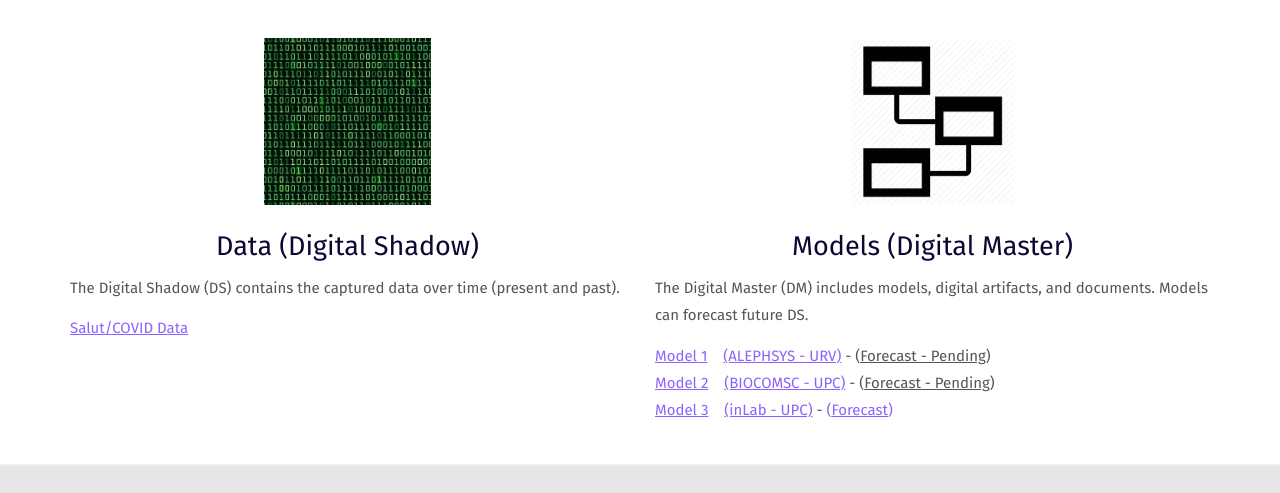
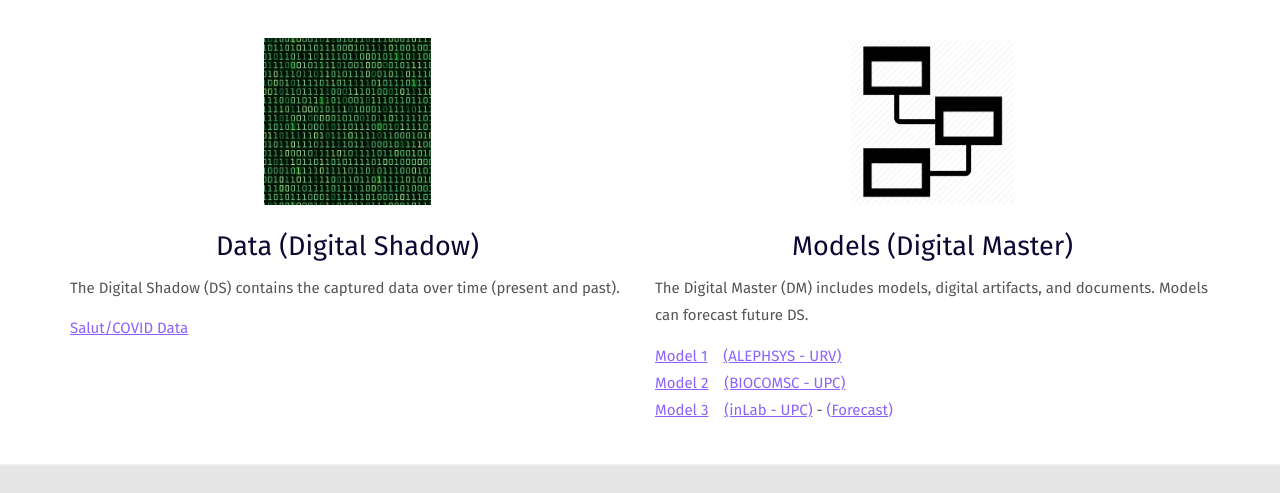
Before and after one commit to gtdigitaltwin/pandemia, a plain HTML site: page index.html in a window 1280 px wide. Shown: the part 264-757 px from the top of the page. Drawn offline with Linux system fonts and the light colour scheme; a web font is replaced by a local one.

Commit message:
Add files via upload

```diff
--- a/index.html
+++ b/index.html
@@ -70,10 +70,10 @@
                     </div>
                     <div>
                         <a href="https://www.medrxiv.org/content/10.1101/2020.03.21.20040022v1"><u>Model 1</u></a>&nbsp;&nbsp;&nbsp;
-						<a href="https://alephsyslab.com"><u>(ALEPHSYS - URV)</u></a> - (<u>Forecast - Pending</u>)<br>
+						<a href="https://alephsyslab.com"><u>(ALEPHSYS - URV)</u></a><br>
 
                         <a href="https://www.medrxiv.org/content/10.1101/2020.05.13.20101329v1"><u>Model 2</u></a>&nbsp;&nbsp;&nbsp;
-						<a href="https://biocomsc.upc.edu/en"><u>(BIOCOMSC - UPC)</u></a> - (<u>Forecast - Pending</u>)<br>
+						<a href="https://biocomsc.upc.edu/en"><u>(BIOCOMSC - UPC)</u></a><br>
 
                         <a href="https://www.mdpi.com/2227-7390/9/14/1660"><u>Model 3</u></a>&nbsp;&nbsp;&nbsp;
 						<a href="https://inlab.fib.upc.edu/en/blog/upc-projects-help-combat-covid19"><u>(inLab - UPC)</u></a> -
```
